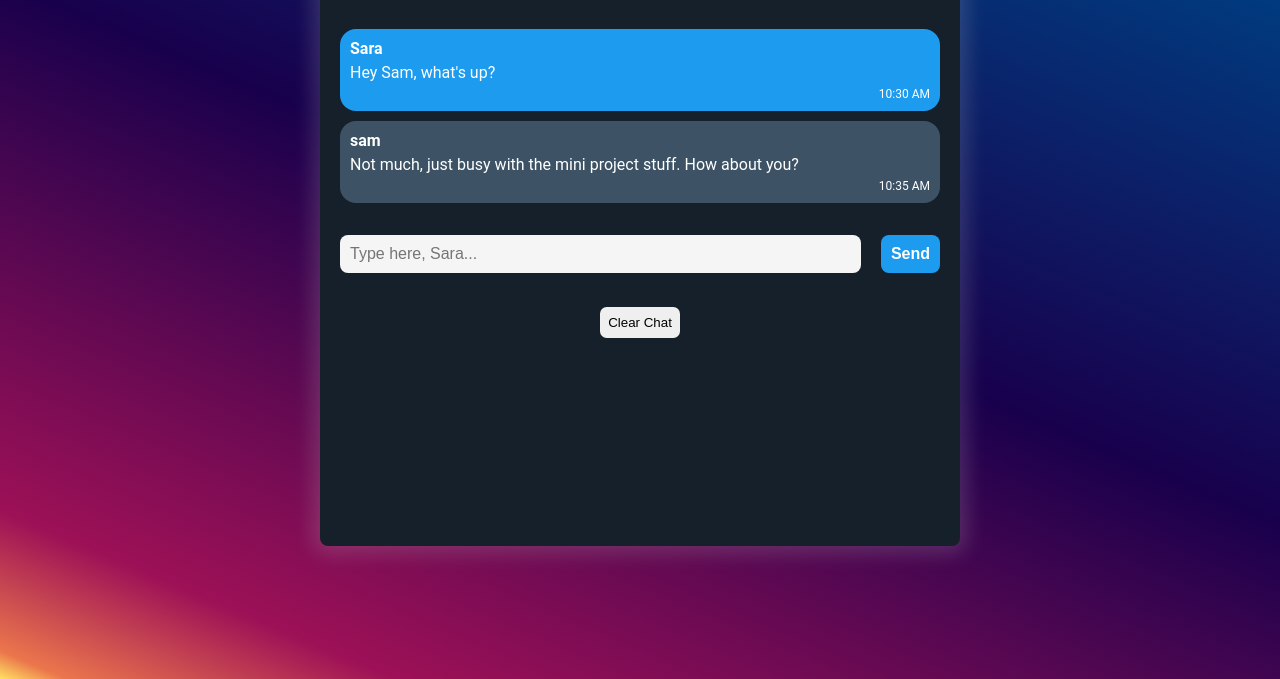
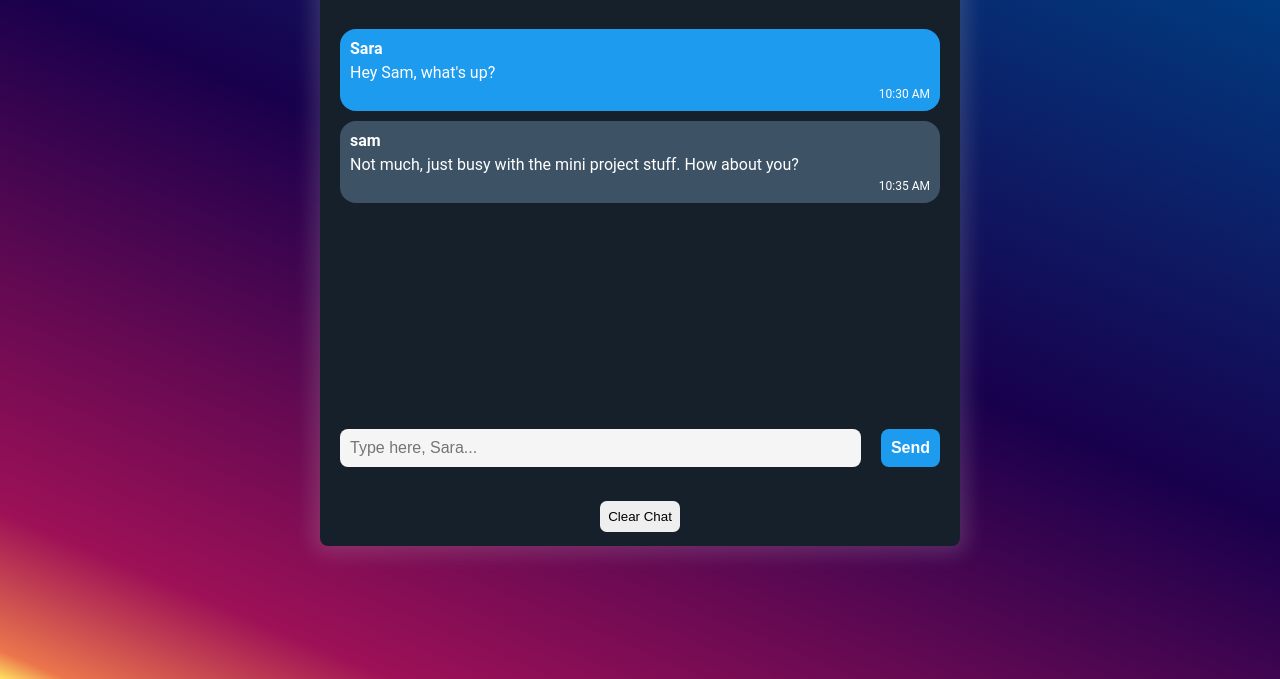
Before and after one commit to Saranya-2910/Chat-App, a plain HTML site: page index.html in a window 1280 px wide. Shown: the part 177-856 px from the top of the page. Drawn offline with Linux system fonts and the light colour scheme.

Commit message:
index.html

```diff
--- a/index.html
+++ b/index.html
@@ -13,6 +13,7 @@
     </div>
     <div class="chat-container">
         <h1 class="chat-header">Sara chatting...</h1>
+        <div class="chat-messages">
             <div class="message blue-bg">
                 <div class="message-sender">Sara</div>
                 <div class="message-text">Hey Sam, what's up?</div>
@@ -22,6 +23,7 @@
                 <div class="message-sender">sam</div>
                 <div class="message-text">Not much, just busy with the mini project stuff. How about you?</div>
                 <div class="message-timestamp">10:35 AM</div>
+            </div>
         </div>
         <form class="chat-input-form">
             <input type="text" class="chat-input" required placeholder="Type here, Sara...">
```
Lines whose indentation alone changed are shown as unchanged.
